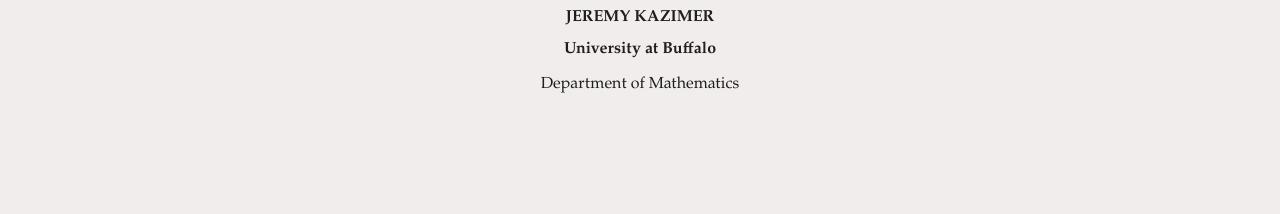
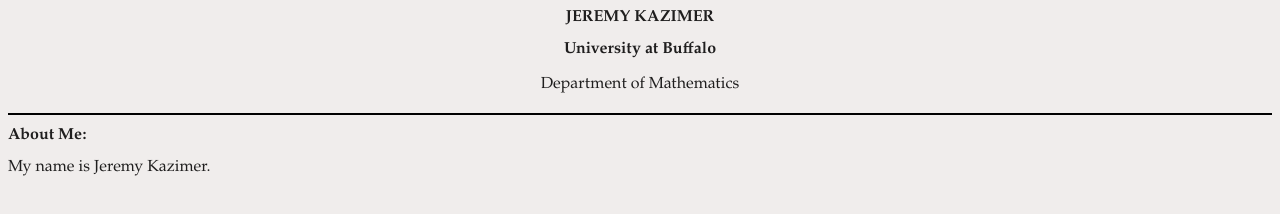
Before and after one commit to k-z-m-r/k-z-m-r.github.io, a plain HTML site: page index.html in a window 1280 px wide. Drawn offline with Linux system fonts and the light colour scheme.

Commit message:
Update index.html

```diff
--- a/index.html
+++ b/index.html
@@ -1,4 +1,5 @@
 <HTML>
+
     <STYLE>
         html *
             {
@@ -6,7 +7,17 @@
             color: rgb(31, 30, 30) !important;
             font-family:  Book Antiqua, Palatino, Palatino Linotype, Palatino LT STD, Georgia, serif !important;
             }
+
+        hr {
+            position: relative;
+            top: 2.5px;
+            border: none;
+            height: 2.5px;
+            background: black;
+            margin-bottom: 2.5px;
+            }
     </STYLE>
+
     <BODY style='background-color: #f0edec;'>
         <DIV id = 'topofpage'>
             <center>
@@ -15,5 +26,14 @@
                 <p>Department of Mathematics</p>
             </center>
         </DIV>
+
+        <HR>
+
+        <DIV id = 'aboutme'>
+            <h2>About Me:</h2>
+            <small>My name is Jeremy Kazimer.</small>
+
+        </DIV>
+
     </BODY>
 </HTML>
```
